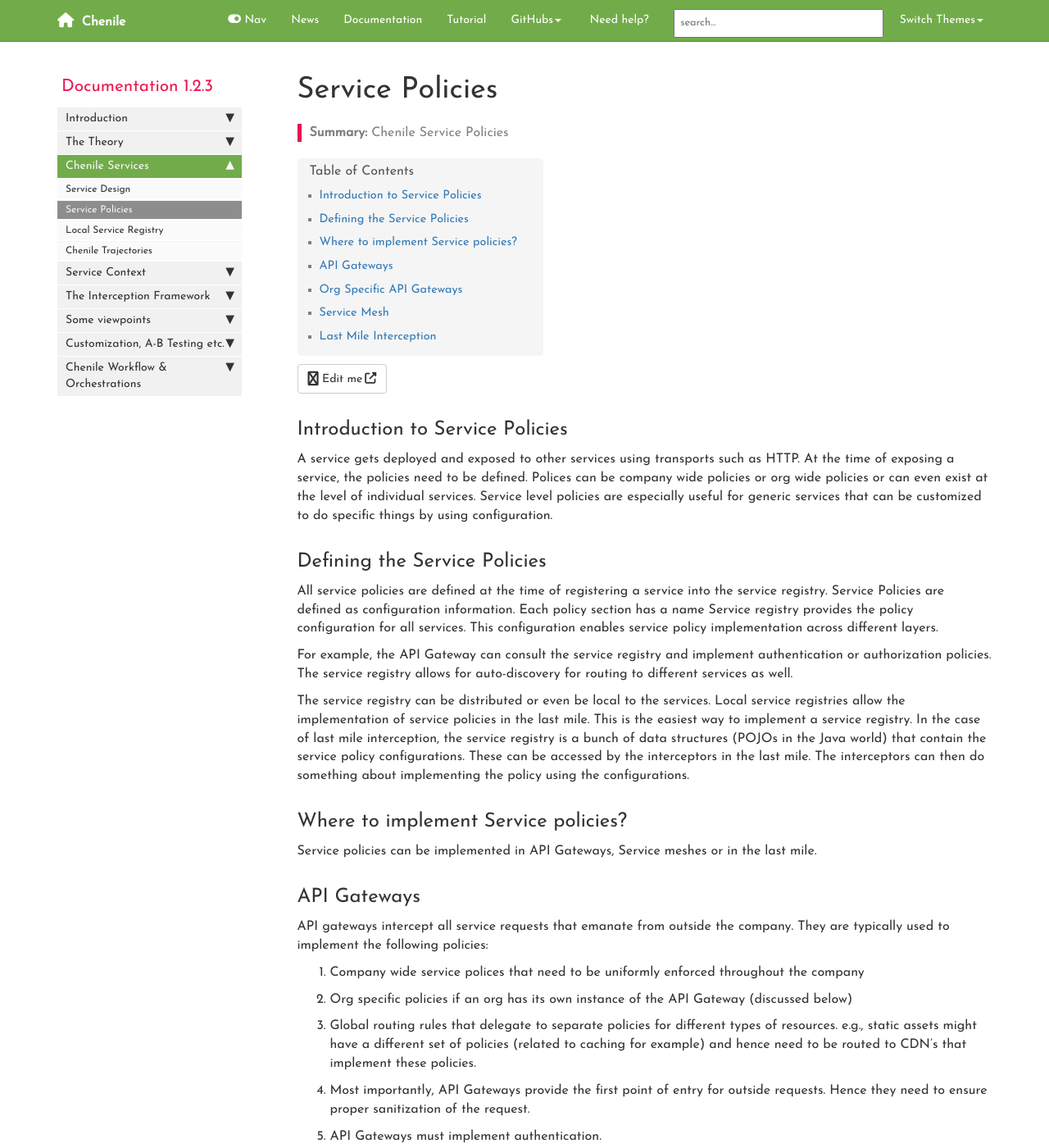
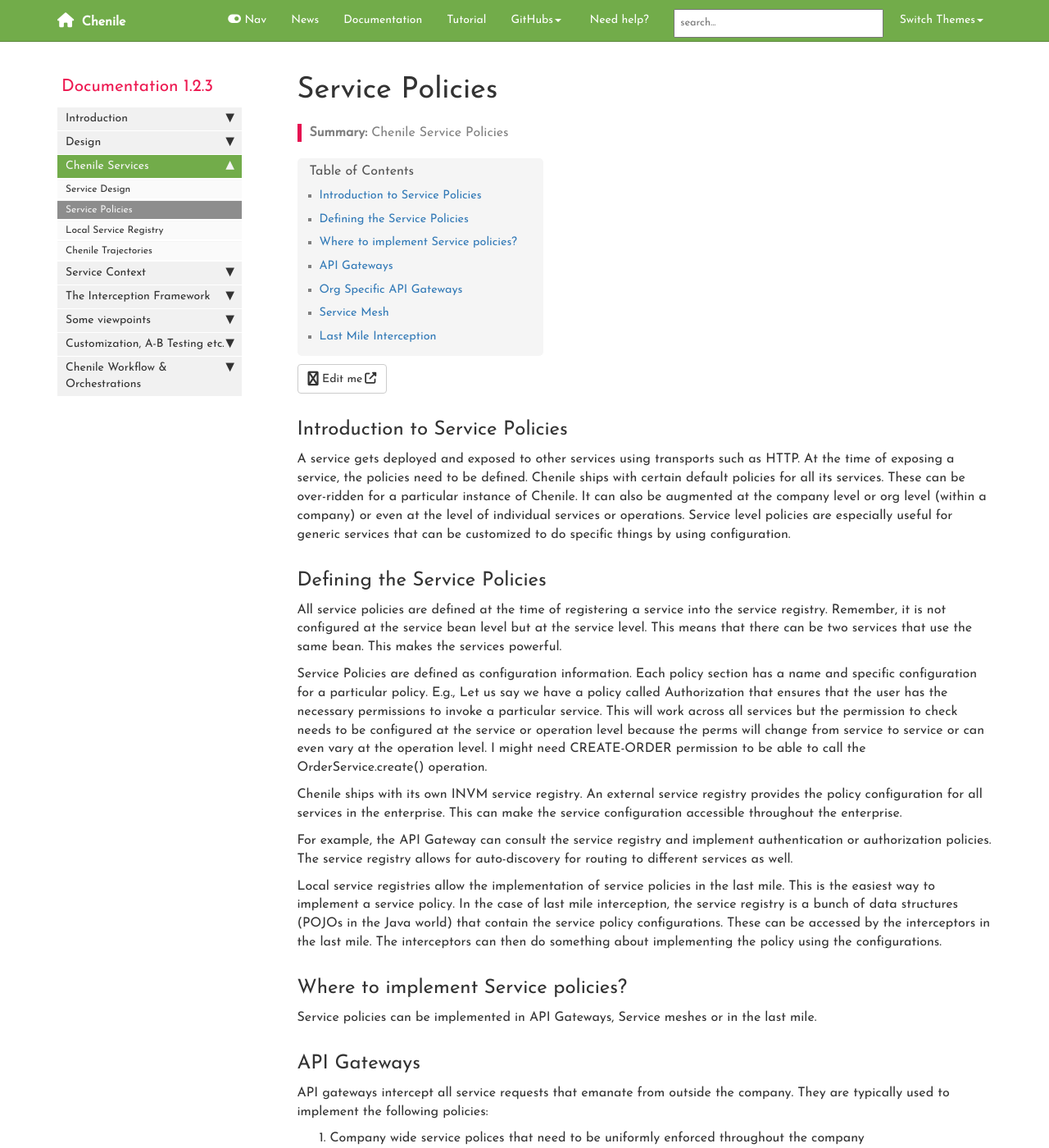
Before and after one commit to rajakolluru/cheniledocs.github.io, a Jekyll site: the page built from pages/chenile/007-service-policies.md, in a window 1280 px wide and 1400 px high. Shown: the whole window at 82% size. Built offline with Jekyll 4.4.1, drawn with Linux system fonts in a browser that asks for light colours; comment, search, counter and statistics services are not loaded.

Commit message:
added service documentation

```diff
--- a/_data/sidebars/chenile_sidebar.yml
+++ b/_data/sidebars/chenile_sidebar.yml
@@ -33,7 +33,7 @@
       output: web, pdf
       type: homepage
 
-  - title: The Theory
+  - title: Design
     output: web,pdf
     folderitems:
 
--- a/index.html
+++ b/index.html
@@ -167,7 +167,7 @@
                     <h4>Extensible</h4>
                     <p>Chenile encourages customization. An org can override any part of Chenile for its specific needs. Chenile provides multiple extension points - at the org level, at the service level and even at the service method (operation) level.</p>
                     <p>We love SOLID principles. The framework is built to be extensible. Every part of Chenile is designed to be extensible. It is possible to change the request processing of Chenile. It is trivial to write new blue prints and integrate with chenile. The code generator can be customized to generate code compliant to these blue prints. </p>
-                    <p>Thr Chenile Interceptor Framework can be customized to your organization and even at the service or operation level!</p>
+                    <p>The Chenile Interceptor Framework can be customized to your organization and even at the service or operation level!</p>
                     <p>Chenile also ships with configurable options for most of its features. These can be used to extend the framework and customize the services. </p>
                 </div>
                 <div class="tab-pane fade" id="pipeline">
@@ -339,6 +339,6 @@
             </ul>
             <p> This obviates the need for developers to wade through endless documentation, stack overflow pages and sift through multiple opinions. In short, you have more time to implement functionality without worrying about semantics, best practices etc. (which you will also eventually learn by looking at Chenile's documentation)</p>
             <p>In short, Chenile makes you productive on day one instead of waiting for months!</p>
-            <p>&lt;EOF&gt; END of hard sell. Phew! Now let us take a deep breath and get back to work!</p>
+            <p>&lt;EOF&gt; END of hard sell. Phew! Now let us take a deep breath and get back to writing some cool programs using Chenile!</p>
         </div>
     </div>
--- a/pages/chenile/007-service-policies.md
+++ b/pages/chenile/007-service-policies.md
@@ -9,15 +9,18 @@
 ---
 
 ## Introduction to Service Policies
-A service gets deployed and exposed to other services using transports such as HTTP. At the time of exposing a service, the policies need to be defined. Polices can be company wide policies or org wide policies or can even exist at the level of individual services. Service level policies are especially useful for generic services that can be customized to do specific things by using configuration.
+A service gets deployed and exposed to other services using transports such as HTTP. At the time of exposing a service, the policies need to be defined. Chenile ships with certain default policies for all its services. These can be over-ridden for a particular instance of Chenile. It can also be augmented at the company level or org level (within a company) or even  at the level of individual services or operations. Service level policies are especially useful for generic services that can be customized to do specific things by using configuration.
 
 ## Defining the Service Policies
-All service policies are defined at the time of registering a service into the service registry. Service Policies are defined as configuration information. Each policy section has a name
-Service registry provides the policy configuration for all services. This configuration enables service policy implementation across different layers.
+All service policies are defined at the time of registering a service into the service registry. Remember, it is not configured at the service bean level but at the service level. This means that there can be two services that use the same bean. This makes the services powerful.
+
+Service Policies are defined as configuration information. Each policy section has a name and specific configuration for a particular policy. E.g., Let us say we have a policy called Authorization that ensures that the user has the necessary permissions to invoke a particular service. This will work across all services but the permission to check needs to be configured at the service or operation level because the perms will change from service to service or can even vary at the operation level. I might need CREATE-ORDER permission to be able to call the OrderService.create() operation.
+
+Chenile ships with its own INVM service registry. An external service registry provides the policy configuration for all services in the enterprise. This can make the service configuration accessible throughout the enterprise.
 
 For example, the API Gateway can consult the service registry and implement authentication or authorization policies. The service registry allows for auto-discovery for routing to different services as well.
 
-The service registry can be distributed or even be local to the services. Local service registries allow the implementation of service policies in the last mile. This is the easiest way to implement a service registry. In the case of last mile interception, the service registry is a bunch of data structures (POJOs in the Java world) that contain the service policy configurations. These can be accessed by the interceptors in the last mile. The interceptors can then do something about implementing the policy using the configurations.
+Local service registries allow the implementation of service policies in the last mile. This is the easiest way to implement a service policy. In the case of last mile interception, the service registry is a bunch of data structures (POJOs in the Java world) that contain the service policy configurations. These can be accessed by the interceptors in the last mile. The interceptors can then do something about implementing the policy using the configurations.
 
 ## Where to implement Service policies?
 Service policies can be implemented in API Gateways, Service meshes or in the last mile.
```
Also changed, not shown: other parts of index.html (+1 -1 lines), pages/chenile/000-autonomy.md (+3 -3 lines), pages/chenile/004-chenile-service-design.md (+9 -5 lines), pages/chenile/015-local-service-registry.md (+4 -4 lines), pages/chenile/017-chenile-trajectories.md (added, +61 -0 lines), pages/chenile/chenile-trajectories.md (deleted, +0 -62 lines), pages/chenile/019-invm-mesh.md (renamed from pages/chenile/012-invm-mesh.md).
